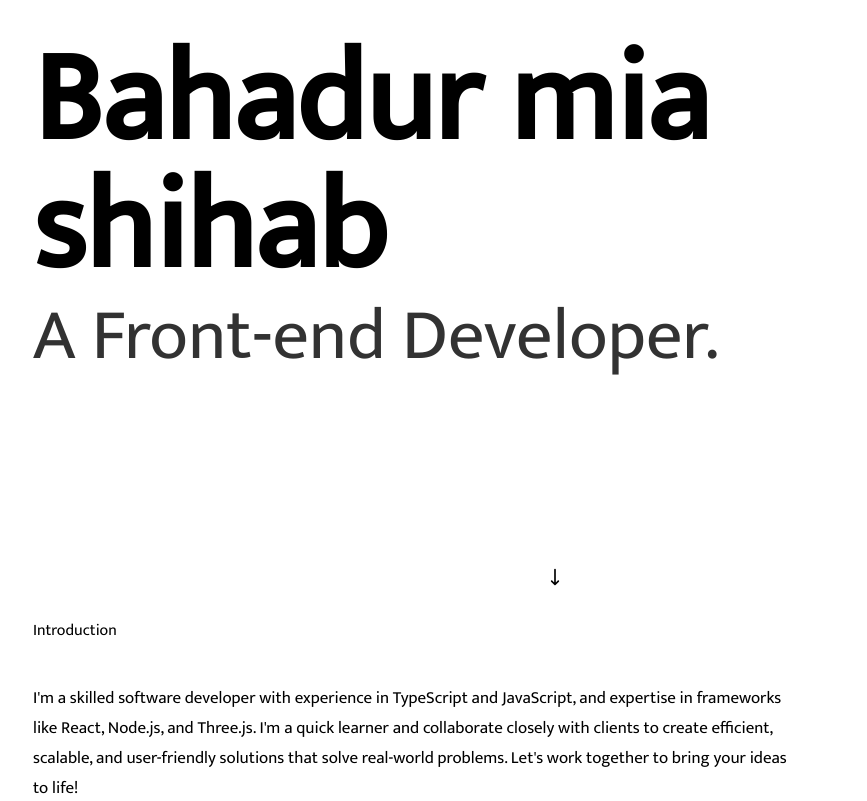
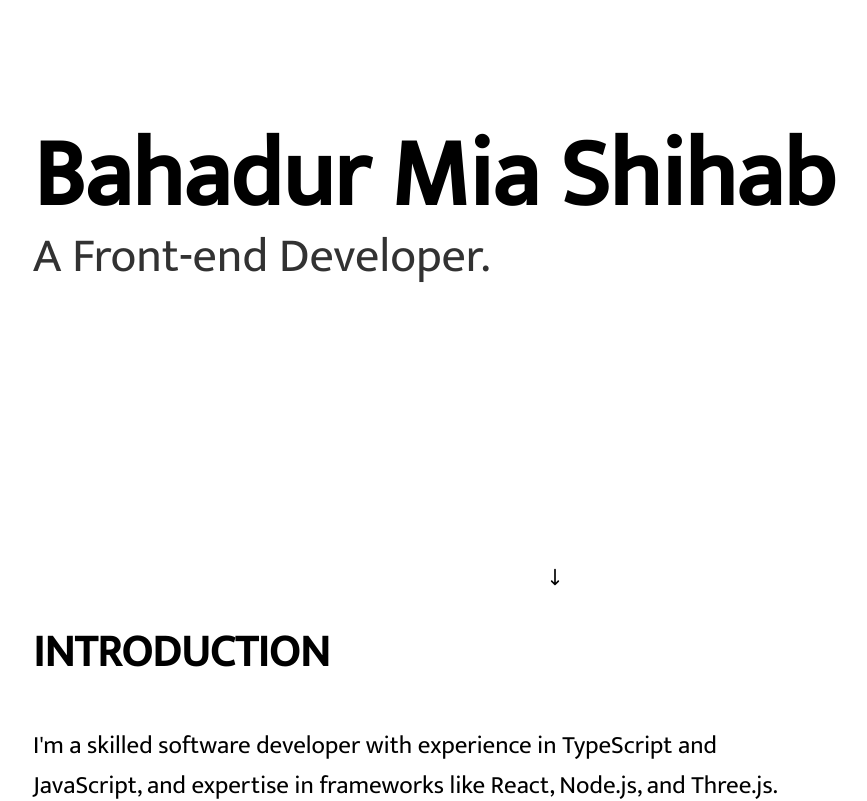
Before and after one commit to Bahadur777/portfolio1.2, a Next.js app: page / in a window 1280 px wide. Shown: the part 200-1001 px from the top of the page, without its empty margins (95-962 px from the left). Built offline with nearby package versions, Linux system fonts and the light colour scheme.

Commit message:
about section design modifie

```diff
--- a/components/About/About.tsx
+++ b/components/About/About.tsx
@@ -5,10 +5,10 @@ const About = () => {
   return (
     <div className="mx-auto w-screen max-w-3xl px-4 sm:px-9 xl:max-w-5xl xl:px-0">
 
-      <p className={styles.sectionSubText}>Introduction</p>
+      <h1 className="text-[45px] font-bold  uppercase">Introduction</h1>
       <h2 className={styles.sectionHeadText}>Overview.</h2>
 
-      <p className='mt-4 text-secondary text-[17px] max-w-3xl leading-[30px]'>
+      <p className='mt-4 mb-16 text-secondary text-[25px] max-w-3xl leading-[40px]'>
         I&apos;m a skilled software developer with experience in TypeScript and
         JavaScript, and expertise in frameworks like React, Node.js, and
         Three.js. I&apos;m a quick learner and collaborate closely with clients to
--- a/components/Hero.tsx
+++ b/components/Hero.tsx
@@ -27,10 +27,10 @@ const  Hero = () => {
         <div className="mx-auto w-screen max-w-3xl px-4 sm:px-9 xl:max-w-5xl xl:px-0">
           <div className="-mt-36">
             <div ref={ref} className="flex cursor-default flex-col space-y-2">
-              <h1 className="text-5xl font-semibold sm:text-7xl md:text-8xl xl:text-9xl">
+              <h1 className="text-7xl font-semibold sm:text-5xl md:text-7xl xl:text-8xl capitalize">
                 Bahadur mia shihab
               </h1>
-              <h2 className="text-3xl font-medium opacity-80 sm:text-6xl md:text-6xl xl:text-7xl">
+              <h2 className="text-3xl font-medium opacity-80 sm:text-4xl md:text-4xl xl:text-5xl">
                 A Front-end Developer.
               </h2>
             </div>
```
